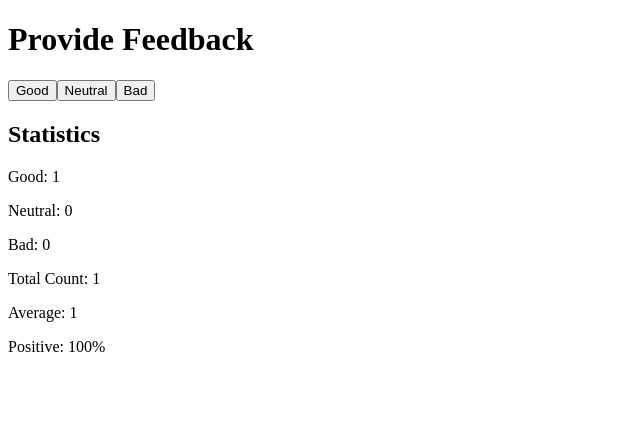
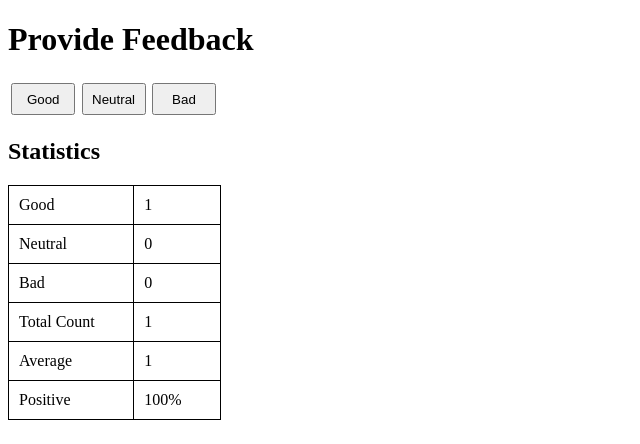
Before and after one commit to macy-jayne/Full_Stack_Open, a React (Vite) app in the folder part1/Exercises6-14/Exercises6-14/: page / in a window 1280 px wide. Both pictures are taken after a click on the button "Good". Shown: the top 444 px of the page, without its empty margins (0-640 px from the left). Built offline with nearby package versions, Linux system fonts and the light colour scheme.

Commit message:
Exercise 1.11 (unicafe step 6) - I also added a very small amount of styling because the default table hurt my soul

```diff
--- /dev/null
+++ b/part1/Exercises6-14/Exercises6-14/src/CSS/Button.css
@@ -0,0 +1,5 @@
+button {
+    margin: 0.25vw;
+    width: 4rem;
+    height: 2rem;
+}
--- /dev/null
+++ b/part1/Exercises6-14/Exercises6-14/src/CSS/Table.css
@@ -0,0 +1,10 @@
+table {
+    border-collapse: collapse;
+    border: 1px solid;
+}
+
+td {
+    border: 1px solid;
+    padding: 1.25vh;
+    padding-right: 3vw;
+}
--- a/part1/Exercises6-14/Exercises6-14/src/Components/Button.jsx
+++ b/part1/Exercises6-14/Exercises6-14/src/Components/Button.jsx
@@ -1,3 +1,5 @@
+import '../CSS/Button.css'
+
 const Button = ({ text, onClick }) => {
   return (<button onClick={onClick}>{text}</button>)
 }
--- a/part1/Exercises6-14/Exercises6-14/src/Components/Statistics.jsx
+++ b/part1/Exercises6-14/Exercises6-14/src/Components/Statistics.jsx
@@ -9,14 +9,16 @@ const Statistics = ({good, neutral, bad}) => {
     (total > 0 ?
     <div>
       <h2>Statistics</h2>
-      <div>
+      <table>
+        <tbody>
           <StatsLine text='Good' stat={good}/>
           <StatsLine text='Neutral' stat={neutral}/>
           <StatsLine text='Bad' stat={bad}/>
           <StatsLine text='Total Count' stat={total}/>
           <StatsLine text='Average' stat={avg}/>
           <StatsLine text='Positive' stat={pos}/>
-      </div>
+        </tbody>
+      </table>
     </div> :
     <div><p>No feedback given</p></div>
     ))
--- a/part1/Exercises6-14/Exercises6-14/src/Components/StatsLine.jsx
+++ b/part1/Exercises6-14/Exercises6-14/src/Components/StatsLine.jsx
@@ -1,9 +1,17 @@
+import '../CSS/Table.css'
+
 const StatsLine = ({ text, stat }) => {
 
   return (
     (text === 'Positive' ?
-      <p>{text}: {stat}%</p> :
-      <p>{text}: {stat}</p>
+      <tr>
+        <td>{text}</td>
+        <td>{stat}%</td>
+      </tr> :
+      <tr>
+        <td>{text}</td>
+        <td>{stat}</td>
+      </tr>
     ))
 }
 
```
Lines whose indentation alone changed are shown as unchanged.
